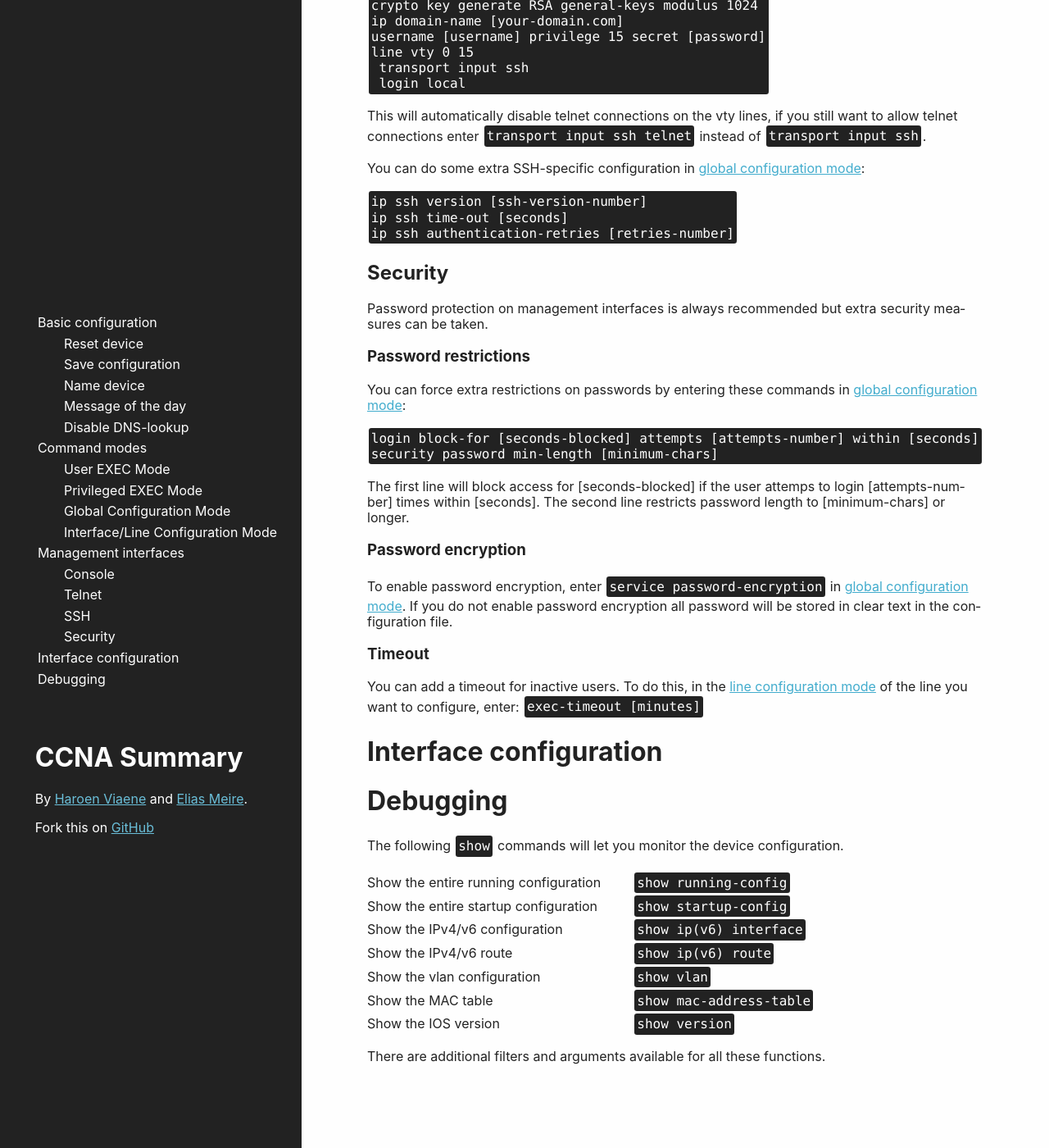
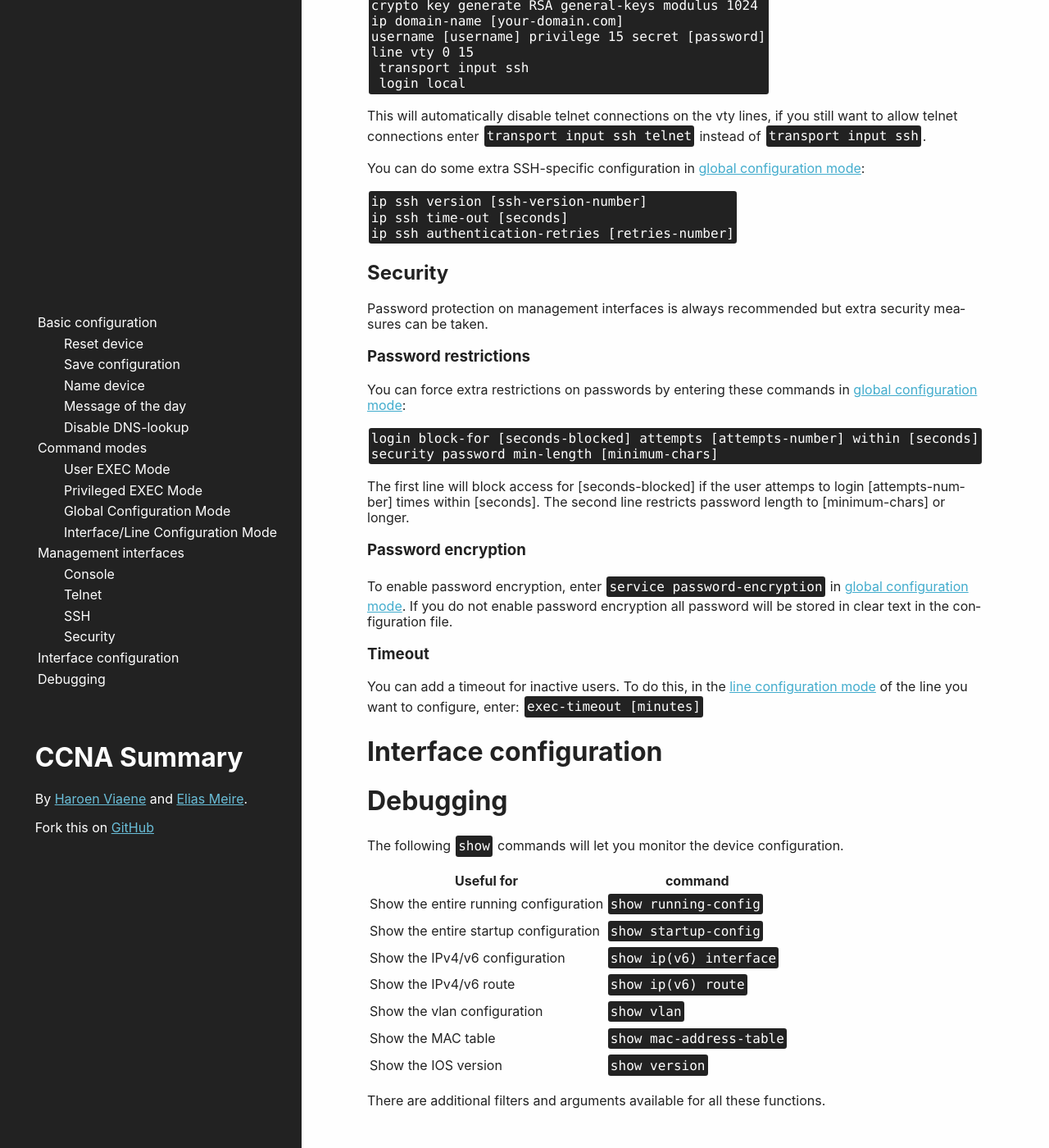
Before and after one commit to Haroenv/ccna, a Jekyll site: the page built from index.md, in a window 1280 px wide and 1400 px high, scrolled down 2508 px. Shown: the whole window at 82% size. Built offline with Jekyll 4.4.1, drawn with Linux system fonts in a browser that asks for light colours.

Commit message:
table instead of definition list

```diff
--- a/index.md
+++ b/index.md
@@ -159,26 +159,15 @@ You can add a timeout for inactive users. To do this, in the [line configuration
 
 The following `show` commands will let you monitor the device configuration.
 
-Show the entire running configuration
-: `show running-config`
-
-Show the entire startup configuration
-: `show startup-config`
-
-Show the IPv4/v6 configuration
-: `show ip(v6) interface`
-
-Show the IPv4/v6 route
-: `show ip(v6) route`
-
-Show the vlan configuration
-: `show vlan`
-
-Show the MAC table
-: `show mac-address-table`
-
-Show the IOS version
-: `show version`
+Useful for | command
+---|---
+Show the entire running configuration | `show running-config`
+Show the entire startup configuration | `show startup-config`
+Show the IPv4/v6 configuration | `show ip(v6) interface`
+Show the IPv4/v6 route | `show ip(v6) route`
+Show the vlan configuration | `show vlan`
+Show the MAC table | `show mac-address-table`
+Show the IOS version | `show version`
 
 There are additional filters and arguments available for all these functions.
 
--- a/style.scss
+++ b/style.scss
@@ -46,21 +46,6 @@ code {
 
 pre {
   overflow: auto;
-}
-
-dd {
-  min-width: 15em;
-  display: inline-block;
-  margin: 0;
-  &:after{
-    display: block;
-    content: '';
-  }
-}
-
-dt {
-  display: inline-block;
-  min-width: 20em;
 }
 
 .content {
```
